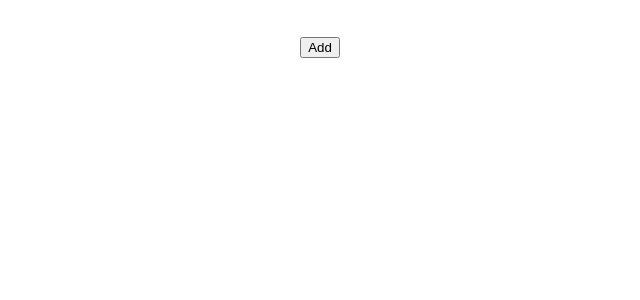
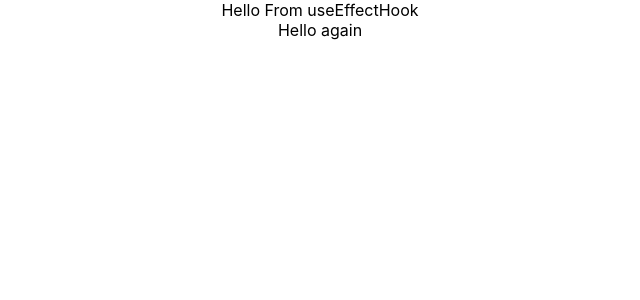
Before and after one commit to yougesh392/React_Practice, a React (Create React App) app in the folder my-app/: page / in a window 1280 px wide. Shown: the top 300 px of the page, without its empty margins (320-960 px from the left). Built offline with nearby package versions, Linux system fonts and the light colour scheme.

Commit message:
UseEffect pending

```diff
--- a/my-app/src/App.js
+++ b/my-app/src/App.js
@@ -1,11 +1,12 @@
 import "./App.css";
-import Counter from "./SimpleState/Counter";
-import Notes from "./UseCallBackandMemo/Notes";
+// import Counter from "./SimpleState/Counter";
+// import Notes from "./UseCallBackandMemo/Notes";
+import Hello from "./UseEffectHook/useEffectHook";
 const App = () => {
   return (
     <div className="App">
       {/* <Counter /> */}
-      <Notes />
+      <Hello />
     </div>
   );
 };
--- /dev/null
+++ b/my-app/src/UseEffectHook/useEffectHook.js
@@ -0,0 +1,10 @@
+import React from "react";
+
+export default function useEffectHook() {
+  return (
+    <div>
+      Hello From useEffectHook
+      <div>Hello again</div>
+    </div>
+  );
+}
```
